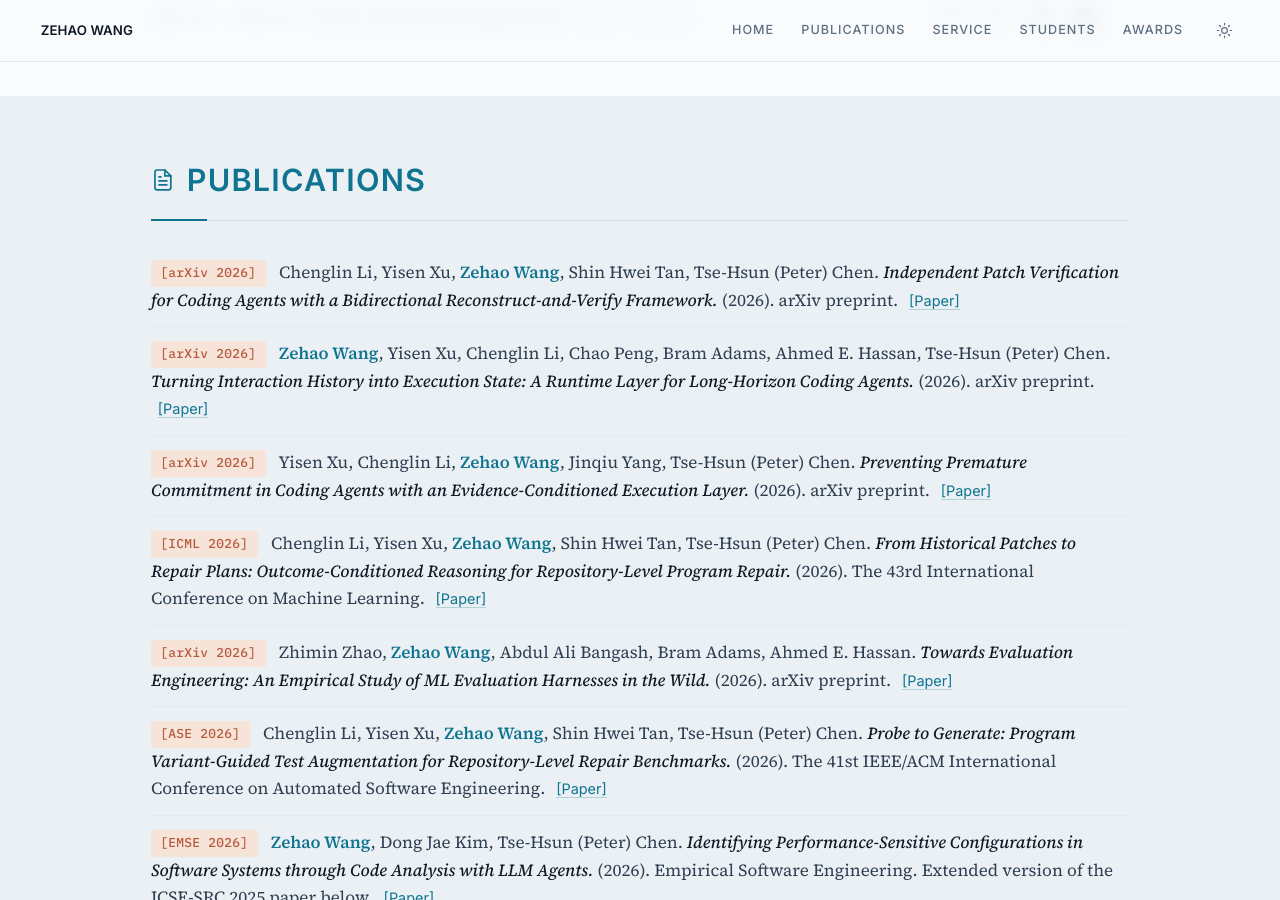
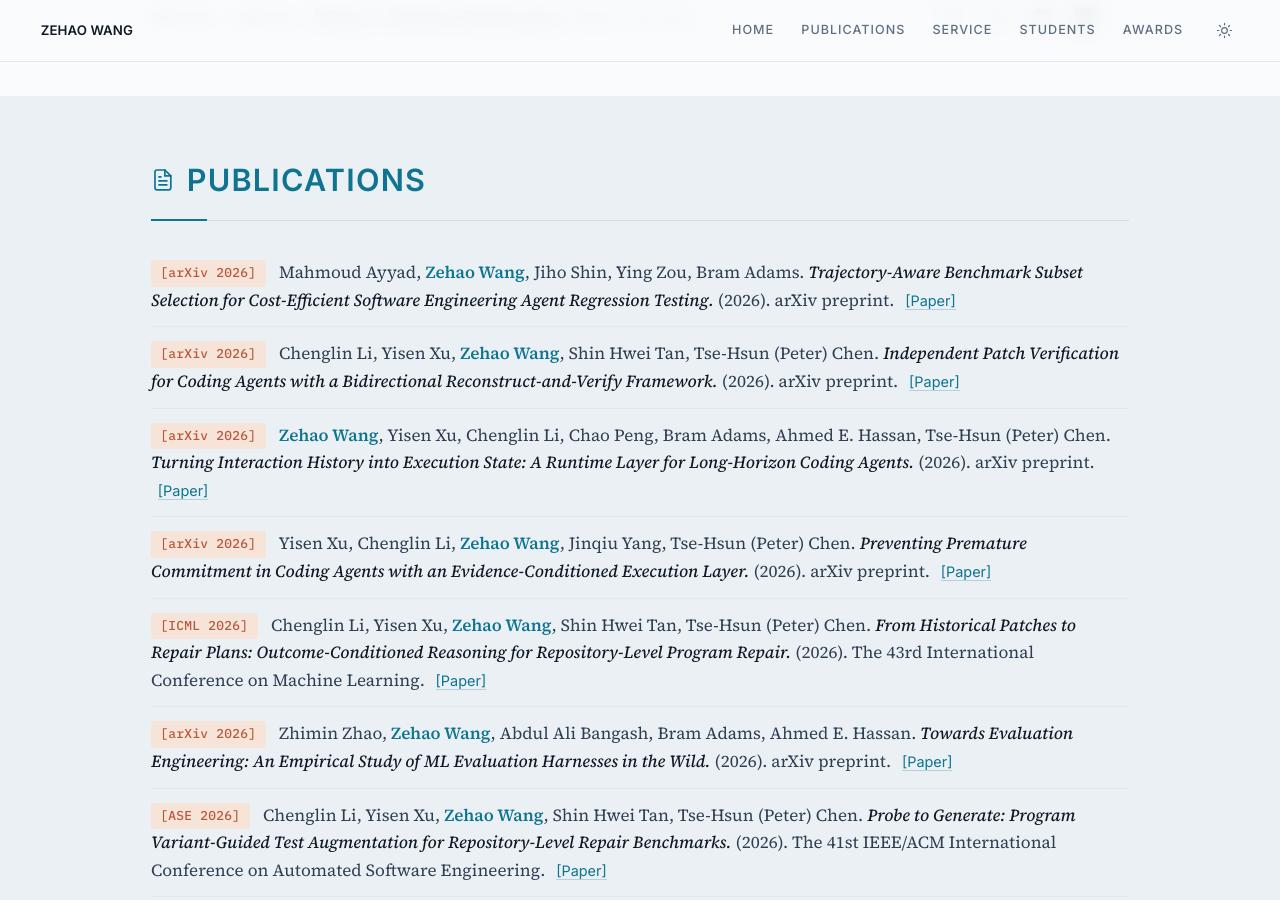
Before and after one commit to zehaowang00/zehaowang00.github.io, a Jekyll site: the page preview.html, which Jekyll copies as it is, in a window 1280 px wide and 900 px high, scrolled down 541 px. Built offline with Jekyll 4.4.1, drawn with Linux system fonts in a browser that asks for light colours.

Commit message:
Add trajectory-aware benchmark subset selection paper

```diff
--- a/preview.html
+++ b/preview.html
@@ -104,6 +104,14 @@
       </h2>
 
       <ul class="papers">
+        <li>
+          <span class="paper__venue">[arXiv 2026]</span>
+          <span class="paper__authors">Mahmoud Ayyad, <span class="me">Zehao Wang</span>, Jiho Shin, Ying Zou, Bram Adams.</span>
+          <span class="paper__title">Trajectory-Aware Benchmark Subset Selection for Cost-Efficient Software Engineering Agent Regression Testing.</span>
+          (2026). arXiv preprint.
+          <a class="paper__link" href="https://arxiv.org/abs/2609.24928" target="_blank" rel="noopener">[Paper]</a>
+        </li>
+
         <li>
           <span class="paper__venue">[arXiv 2026]</span>
           <span class="paper__authors">Chenglin Li, Yisen Xu, <span class="me">Zehao Wang</span>, Shin Hwei Tan, Tse-Hsun (Peter) Chen.</span>
```
Also changed, not shown: _layouts/home.html (+8 -0 lines).
